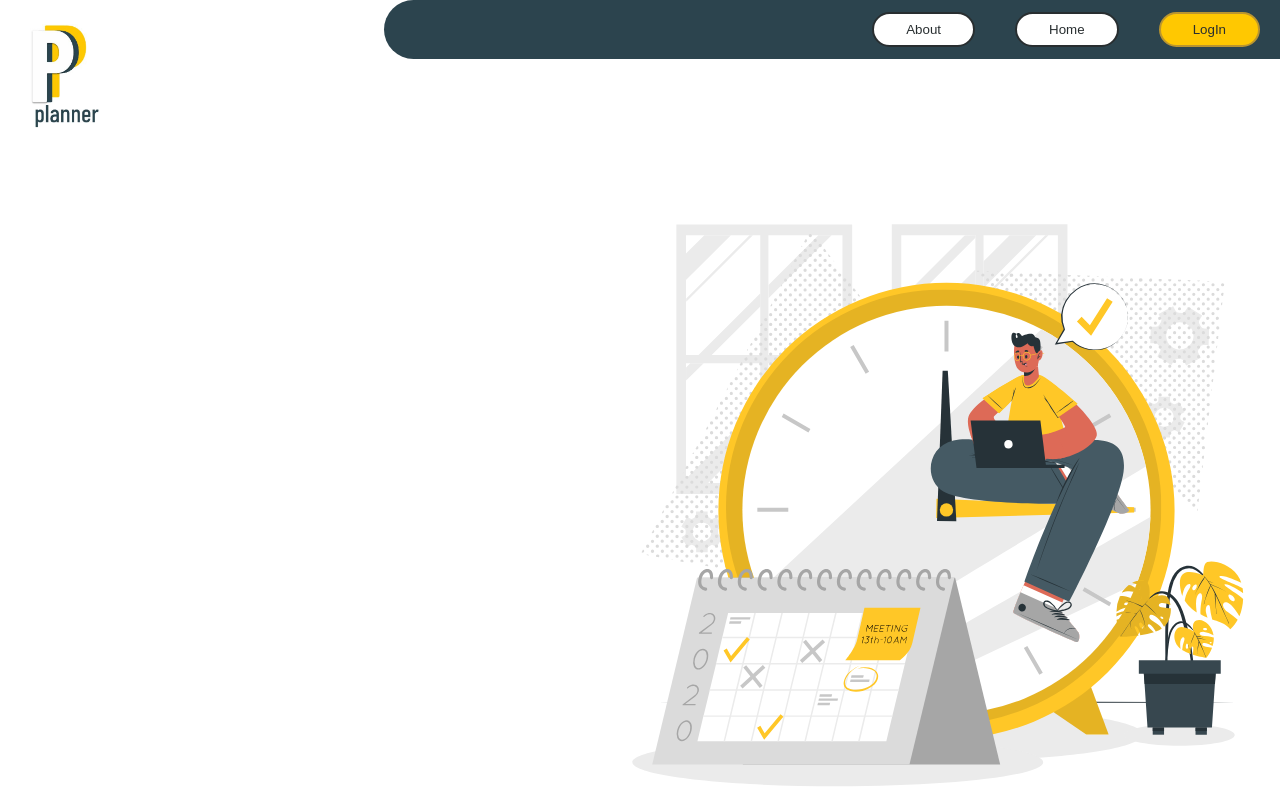
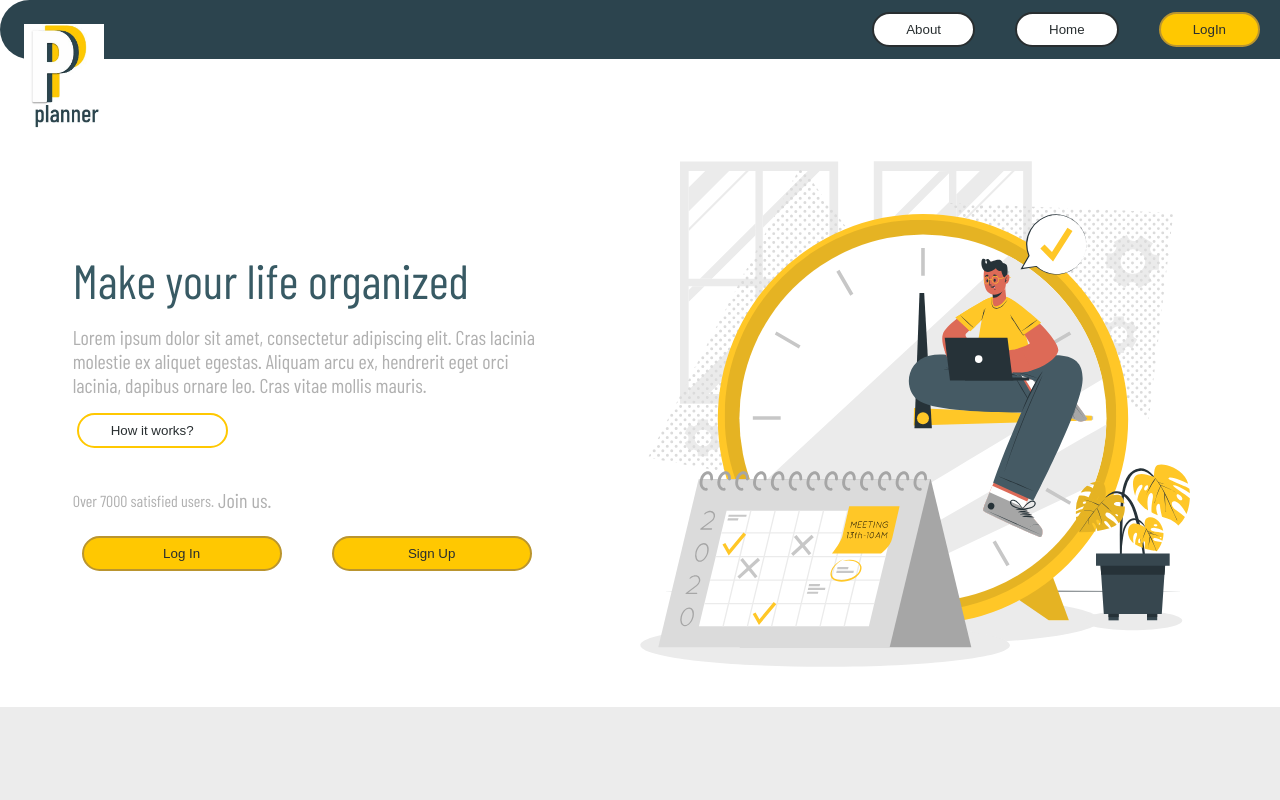
Before and after one commit to monika1127/PlannerApp, a React (Create React App) app: page / in a window 1280 px wide. Shown: the top 800 px of the page. Built offline with nearby package versions, Linux system fonts and the light colour scheme.

Commit message:
home-page for desktop

```diff
--- a/src/Components/Slider.js
+++ b/src/Components/Slider.js
@@ -9,7 +9,6 @@ const Slider = ({ sliderData, SlideComponent }) => {
 
     const nextSlide = () => {
         setCurrent(current < sliderData.length - 1 ? current + 1 : 0)
-
     }
     const prevSlide = () => {
         setCurrent(current > 0 ? current - 1 : sliderData.length - 1)
--- a/src/Pages/FrontPage.js/HomePage.js
+++ b/src/Pages/FrontPage.js/HomePage.js
@@ -1,6 +1,8 @@
 import React from 'react'
 import { Link } from 'react-router-dom'
+
 import themePicture from '../../assets/pictures/time-management.svg'
+
 import Button from '../../Components/Button'
 import Layout from '../../Components/Layout'
 
@@ -11,7 +13,7 @@ const HomePage = () => {
                 <div className='home-page__theme'>
                     <img src={themePicture} className='theme__picture' alt='time-management-picture' />
                 </div>
-            <div>
+                <div className='home-page__container'>
                     <div className='home-page__about-app'>
                         <div className='about__slogan'>Make your life organized</div>
                         <div className='about__text'>Lorem ipsum dolor sit amet, consectetur adipiscing elit. Cras lacinia molestie ex aliquet egestas. Aliquam arcu ex, hendrerit eget orci lacinia, dapibus ornare leo. Cras vitae mollis mauris. </div>
@@ -21,9 +23,10 @@ const HomePage = () => {
                     </div>
                     <div className='home-page__signIn'>
                         <div className='signIn__slogan'>
-                    <div className='signIn__slogan--additionall'>Over 7000 satisfied users.</div>
+                            <div className='signIn__slogan--additionall'>Over 7000 satisfied users. </div>
                             <div className='signIn__slogan--main'>Join us.</div>
                         </div>
+                        <div className="signIn__btns">
                             <Link to='/signin' className='signIn__btn'>
                                 <Button size='full' color='secondary'>Log In</Button>
                             </Link>
@@ -33,6 +36,7 @@ const HomePage = () => {
                         </div>
                     </div>
                 </div>
+            </div>
         </Layout>
     )
 }
--- a/src/stylesheet/application.css
+++ b/src/stylesheet/application.css
@@ -88,13 +88,12 @@
 
 .home-page {
   height: 100vh;
-  display: -webkit-box;
-  display: -ms-flexbox;
-  display: flex;
-  -webkit-box-orient: vertical;
-  -webkit-box-direction: normal;
-      -ms-flex-direction: column;
-          flex-direction: column;
+  background-color: #2c444e;
+}
+
+.home-page__theme,
+.home-page__container {
+  background-color: white;
 }
 
 .theme__picture {
@@ -131,13 +130,11 @@
 }
 
 .home-page__signIn {
-  -webkit-box-flex: 1;
-      -ms-flex-positive: 1;
-          flex-grow: 1;
   width: 100%;
   background-color: #2c444e;
-  -ms-flex: 1;
-      flex: 1;
+  -webkit-box-flex: 1;
+      -ms-flex: 1;
+          flex: 1;
   border-top-right-radius: 30%;
   display: -webkit-box;
   display: -ms-flexbox;
@@ -180,9 +177,14 @@
   font-size: 28px;
 }
 
+.signIn__btns {
+  width: 100%;
+}
+
 .signIn__btn {
   width: 100%;
   margin: 8px 0px;
+  text-decoration: none;
   display: -webkit-box;
   display: -ms-flexbox;
   display: flex;
@@ -192,6 +194,102 @@
   -webkit-box-pack: center;
       -ms-flex-pack: center;
           justify-content: center;
+}
+
+@media (min-width: 768px) {
+  .home-page {
+    height: auto;
+    background-color: white;
+    padding: 0px 24px;
+    -webkit-box-orient: horizontal;
+    -webkit-box-direction: reverse;
+        -ms-flex-direction: row-reverse;
+            flex-direction: row-reverse;
+    display: -webkit-box;
+    display: -ms-flexbox;
+    display: flex;
+    -webkit-box-align: center;
+        -ms-flex-align: center;
+            align-items: center;
+    -webkit-box-pack: center;
+        -ms-flex-pack: center;
+            justify-content: center;
+  }
+  .theme__picture {
+    max-width: 100%;
+  }
+  .home-page__about-app {
+    display: block;
+    width: 400px;
+    padding: 16px;
+  }
+  .home-page__about-app .about__text {
+    display: block;
+    color: #b0b0b0;
+    font-size: 16px;
+    margin: 16px 0px;
+  }
+  .home-page__signIn {
+    background-color: white;
+    display: block;
+  }
+  .signIn__slogan {
+    padding-left: 16px;
+    -webkit-box-orient: horizontal;
+    -webkit-box-direction: normal;
+        -ms-flex-direction: row;
+            flex-direction: row;
+    -webkit-box-pack: start;
+        -ms-flex-pack: start;
+            justify-content: flex-start;
+  }
+  .signIn__slogan .signIn__slogan--main {
+    font-size: 20px;
+    padding-left: 4px;
+  }
+  .signIn__btns {
+    display: -webkit-box;
+    display: -ms-flexbox;
+    display: flex;
+    -webkit-box-pack: start;
+        -ms-flex-pack: start;
+            justify-content: flex-start;
+  }
+}
+
+@media (min-width: 992px) {
+  .theme__picture {
+    max-width: 90%;
+  }
+  .home-page__about-app {
+    display: block;
+    width: 500px;
+    padding: 16px;
+  }
+  .home-page__about-app .about__slogan {
+    font-size: 48px;
+    color: #385a64;
+    padding-right: 16px;
+  }
+  .home-page__about-app .about__text {
+    display: block;
+    color: #b0b0b0;
+    font-size: 20px;
+    margin: 16px 0px;
+  }
+  .signIn__slogan {
+    padding-left: 16px;
+    -webkit-box-orient: horizontal;
+    -webkit-box-direction: normal;
+        -ms-flex-direction: row;
+            flex-direction: row;
+    -webkit-box-pack: start;
+        -ms-flex-pack: start;
+            justify-content: flex-start;
+  }
+  .signIn__slogan .signIn__slogan--main {
+    font-size: 20px;
+  }
 }
 
 .navbar {
@@ -205,8 +303,9 @@
       -ms-flex-pack: end;
           justify-content: flex-end;
   margin-left: auto;
-  margin-bottom: 105px;
-  width: 70%;
+  margin-bottom: 48px;
+  border-bottom-left-radius: 50px;
+  border-top-left-radius: 50px;
 }
 
 .navbar__item {
@@ -348,6 +447,7 @@
   width: 80%;
   padding: 8px;
   border-radius: 20px;
+  max-width: 400px;
 }
 
 .button--small {
--- a/src/stylesheet/components/_homePage.sass
+++ b/src/stylesheet/components/_homePage.sass
@@ -1,8 +1,10 @@
 .home-page
     height: 100vh
-    display: flex
-    flex-direction: column
-    justify-content:
+    background-color: $primary
+
+.home-page__theme,
+.home-page__container
+    background-color: white
 
 .theme__picture
     display: block
@@ -24,7 +26,6 @@
         text-decoration: none
 
 .home-page__signIn
-    flex-grow: 1
     width: 100%
     background-color: $primary
     flex: 1
@@ -41,46 +42,70 @@
         font-size: $font-size-sm
     .signIn__slogan--main
         font-size: $font-size-lg
+.signIn__btns
+    width: 100%
 
 .signIn__btn
     width: 100%
     margin: 8px 0px
+    text-decoration: none
     @include flex-centered
 
-// @media(min-width: 768px)
-//     .home-page__theme
-//         flex: 0 1 1
+@media(min-width: 768px)
+    .home-page
+        height: auto
+        background-color: white
+        padding: 0px 24px
+        flex-direction: row-reverse
+        @include flex-centered
 
-//     .home-page__about-app
-//         flex: 0 0 1
-//         max-width: 400px
-//         padding: 36px
+    .theme__picture
+        max-width: 100%
+    .home-page__about-app
+        display: block
+        width: 400px
+        padding: 16px
+        .about__text
+            display: block
+            color: $neutral-dark
+            font-size: $font-size-sm
+            margin: 16px 0px
 
-//     .about__slogan
-//         font-size: $font-size-xl
-//         font-weight: $font-weight-bold
-//         color: $primary
-//         padding: 16px
+    .home-page__signIn
+        background-color: white
+        display: block
 
-//     .about__text
-//         font-size: $font-size-sm
-//         color: $neutral-dark
-//         padding: 16px 24px 16px 0px
+    .signIn__slogan
+        padding-left: 16px
+        flex-direction: row
+        justify-content: flex-start
+        .signIn__slogan--main
+            font-size: $font-size-base
+            padding-left: 4px
 
-//     .signIn__slogan
-//         font-size: $font-size-sm
-//         font-weight: $font-weight-bold
-//         color: $primary
-//         padding: 16px 0px
+    .signIn__btns
+        display: flex
+        justify-content: flex-start
 
-//     .signIn__buttons
-//         display: flex
-
-//     @media(min-width: 992px)
-//         .front-page__info-container--desktop
-//             max-width: 500px
-
-//         .about__slogan
-//             font-size: $font-size-xxl
-//             color: $primary-light
-//             padding: 16px 24px 16px 0px
+@media(min-width: 992px)
+    .theme__picture
+        max-width: 90%
+    .home-page__about-app
+        display: block
+        width: 500px
+        padding: 16px
+        .about__slogan
+            font-size: $font-size-xxl
+            color: $primary-light
+            padding-right: 16px
+        .about__text
+            display: block
+            color: $neutral-dark
+            font-size: $font-size-base
+            margin: 16px 0px
+    .signIn__slogan
+        padding-left: 16px
+        flex-direction: row
+        justify-content: flex-start
+        .signIn__slogan--main
+            font-size: $font-size-base
--- a/src/stylesheet/components/_navbar.sass
+++ b/src/stylesheet/components/_navbar.sass
@@ -5,8 +5,9 @@
     display: flex
     justify-content: flex-end
     margin-left: auto
-    margin-bottom: 105px
-    width: 70%
+    margin-bottom: 48px
+    border-bottom-left-radius: 50px
+    border-top-left-radius: 50px
 
 .navbar__item
     margin: 4px 16px
--- a/src/stylesheet/shared/_buttons.sass
+++ b/src/stylesheet/shared/_buttons.sass
@@ -28,6 +28,7 @@
     width: 80%
     padding: 8px
     border-radius: 20px
+    max-width: 400px
 
 .button--small
     padding: 8px 32px
```
Also changed, not shown: 1 other file (tests, documents, lock files or other folders). Lines whose indentation alone changed are shown as unchanged.
